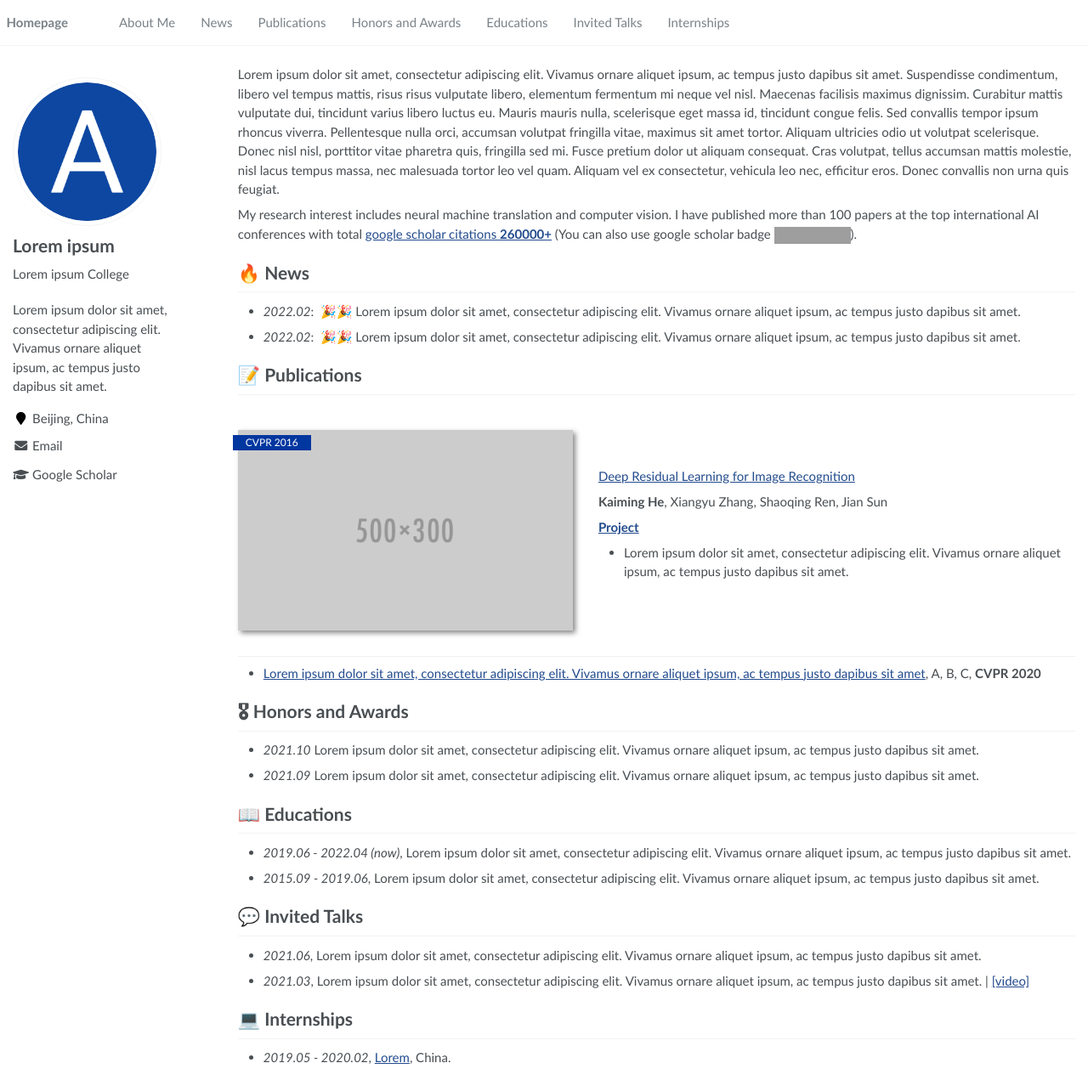
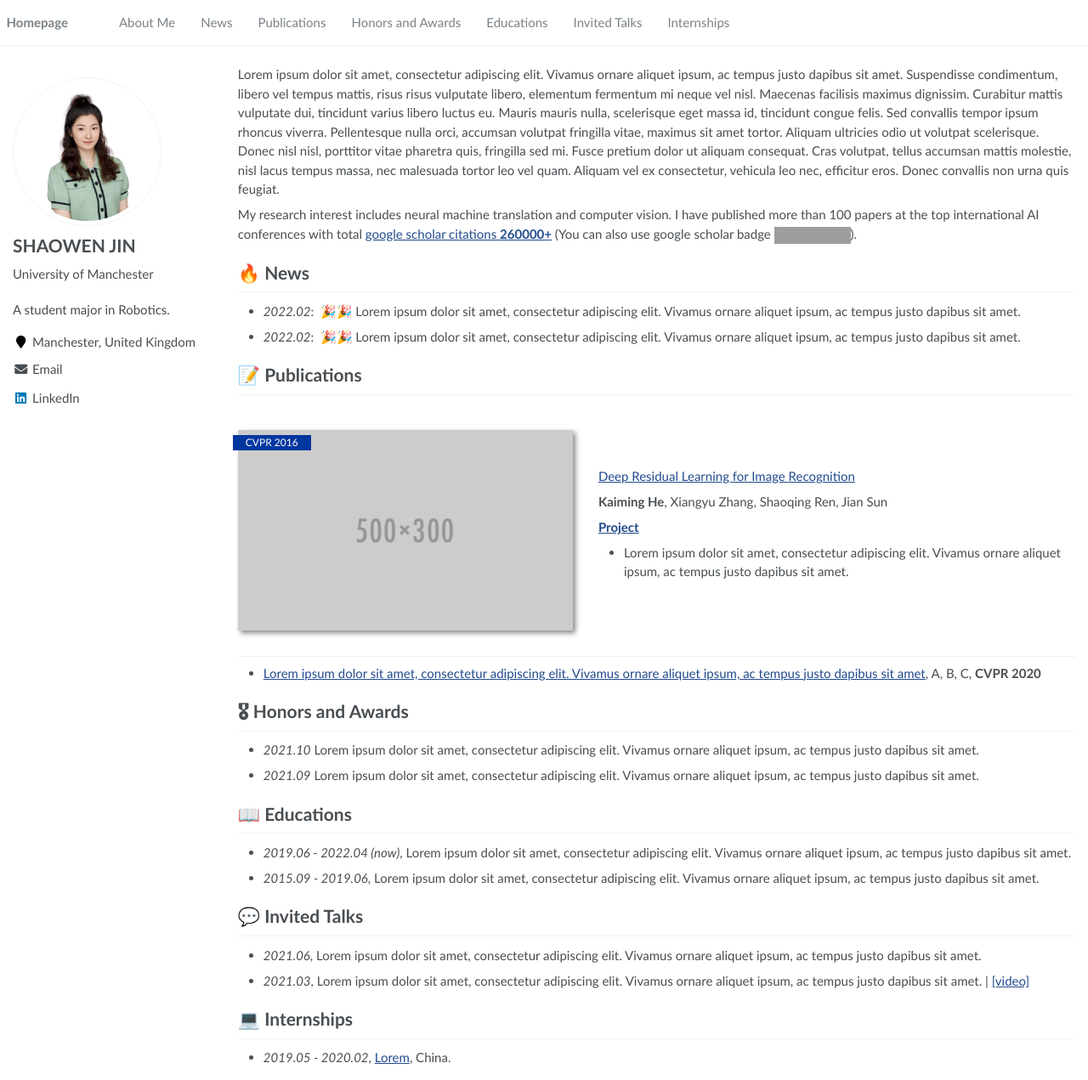
Before and after one commit to SHAOWENJIN/shaowenjin.github.io, a Jekyll site: the page built from _pages/about.md, in a window 1280 px wide and 1271 px high. Shown: the whole window at 85% size. Built offline with Jekyll 4.4.1, drawn with Linux system fonts in a browser that asks for light colours; grey boxes are pictures that could not be loaded.

Commit message:
Update personal information in _config.yml

```diff
--- a/_config.yml
+++ b/_config.yml
@@ -6,9 +6,9 @@
 # `jekyll serve`. If you change this file, please restart the server process.
 
 # Site Settings
-title                    : "Lorem ipsum"
-description              : "Lorem ipsum dolor sit amet, consectetur adipiscing elit. Vivamus ornare aliquet ipsum, ac tempus justo dapibus sit amet. "
-repository               : "RayeRen/acad-homepage.github.io"
+title                    : "SHAOWEN JIN"
+description              : "A student major in Robotics. "
+repository               : "shaowenjin.github.io"
 google_scholar_stats_use_cdn : true
 
 # google analytics
@@ -21,14 +21,14 @@ baidu_site_verification  :  # get baidu_site_verification from https://ziyuan.ba
 
 # Site Author
 author:
-  name             : "Lorem ipsum"
-  avatar           : "images/android-chrome-512x512.png"
-  bio              : "Lorem ipsum College"
-  location         : "Beijing, China"
+  name             : "SHAOWEN JIN"
+  avatar           : "images/personal-512.png"
+  bio              : "University of Manchester"
+  location         : "Manchester, United Kingdom"
   employer         :
   pubmed           :
-  googlescholar    : "https://scholar.google.com/citations?user=YOUR_GOOGLE_SCHOLAR_ID"
-  email            : "Lorem@ipsum.com"
+  googlescholar    :
+  email            : "shaowen.jin@postgrad.manchester.ac.uk"
   researchgate     :  # e.g., "https://www.researchgate.net/profile/yourprofile"
   uri              :
   bitbucket        :
@@ -43,7 +43,7 @@ author:
   instagram        :
   impactstory      : # e.g., "https://profiles.impactstory.org/u/xxxx-xxxx-xxxx-xxxx"
   lastfm           :
-  linkedin         : # e.g., "linkedin username"
+  linkedin         : "SHAOWEN JIN"
   dblp             : # e.g., "https://dblp.org/pid/xx/xxxx.html"
   orcid            : # e.g., "https://orcid.org/xxxx"
   pinterest        :
```
